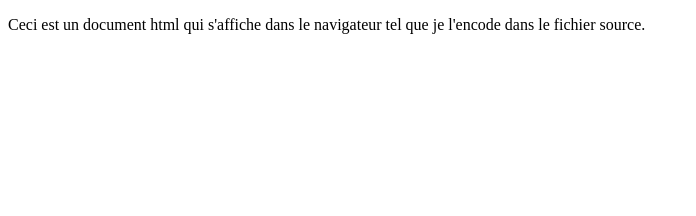
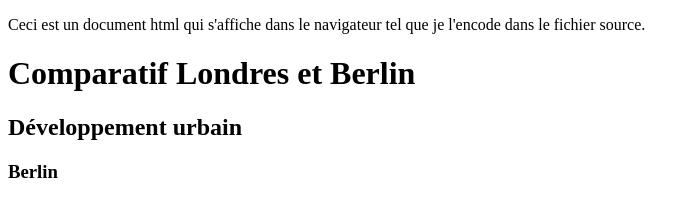
Before and after one commit to sofiane626/exercice2, a plain HTML site: page index.html in a window 1280 px wide. Shown: the whole page, without its empty margins (0-696 px from the left). Drawn offline with Linux system fonts and the light colour scheme.

Commit message:
Ajout des titres

```diff
--- a/index.html
+++ b/index.html
@@ -10,6 +10,10 @@
 
 <body>
     <p>Ceci est un document html qui s'affiche dans le navigateur tel que je l'encode dans le fichier source.</p>
+
+    <h1>Comparatif Londres et Berlin</h1>
+    <h2>Développement urbain</h2>
+    <h3>Berlin</h3>
 </body>
 
 </html>
```
